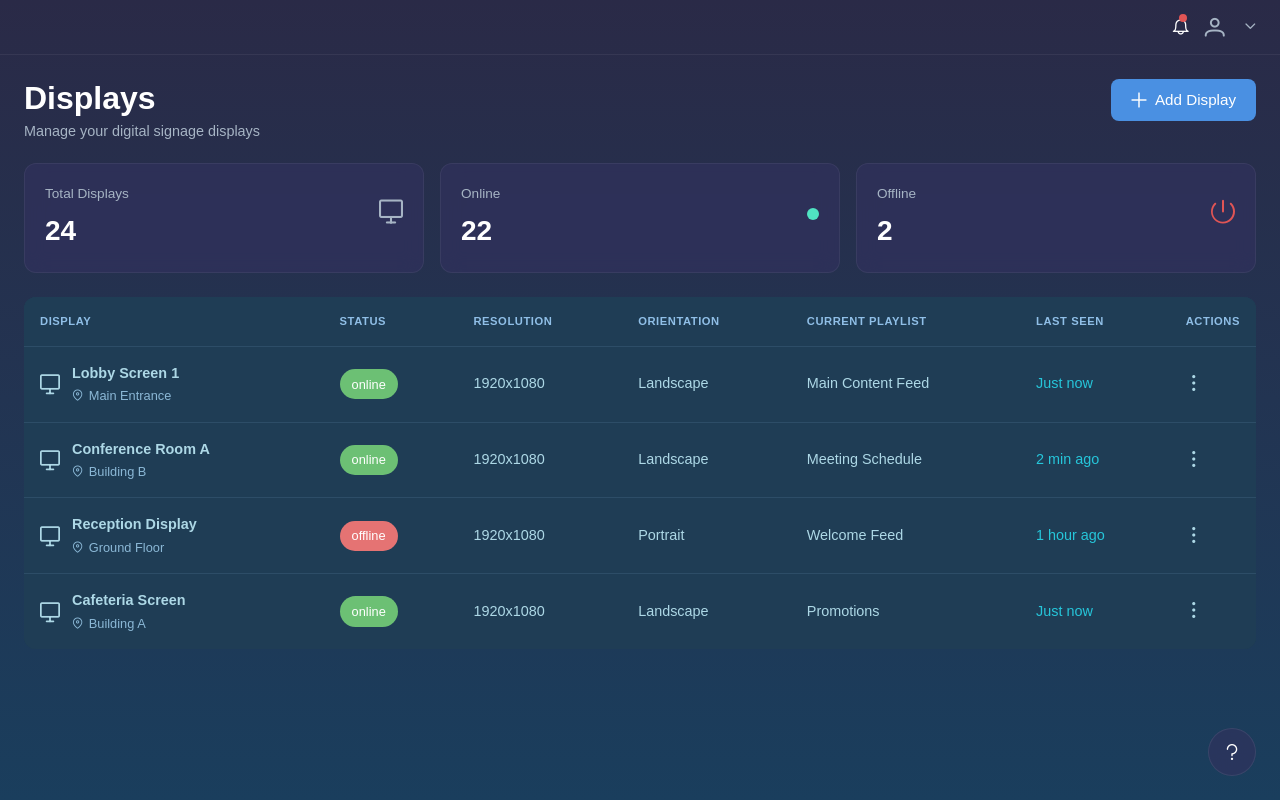
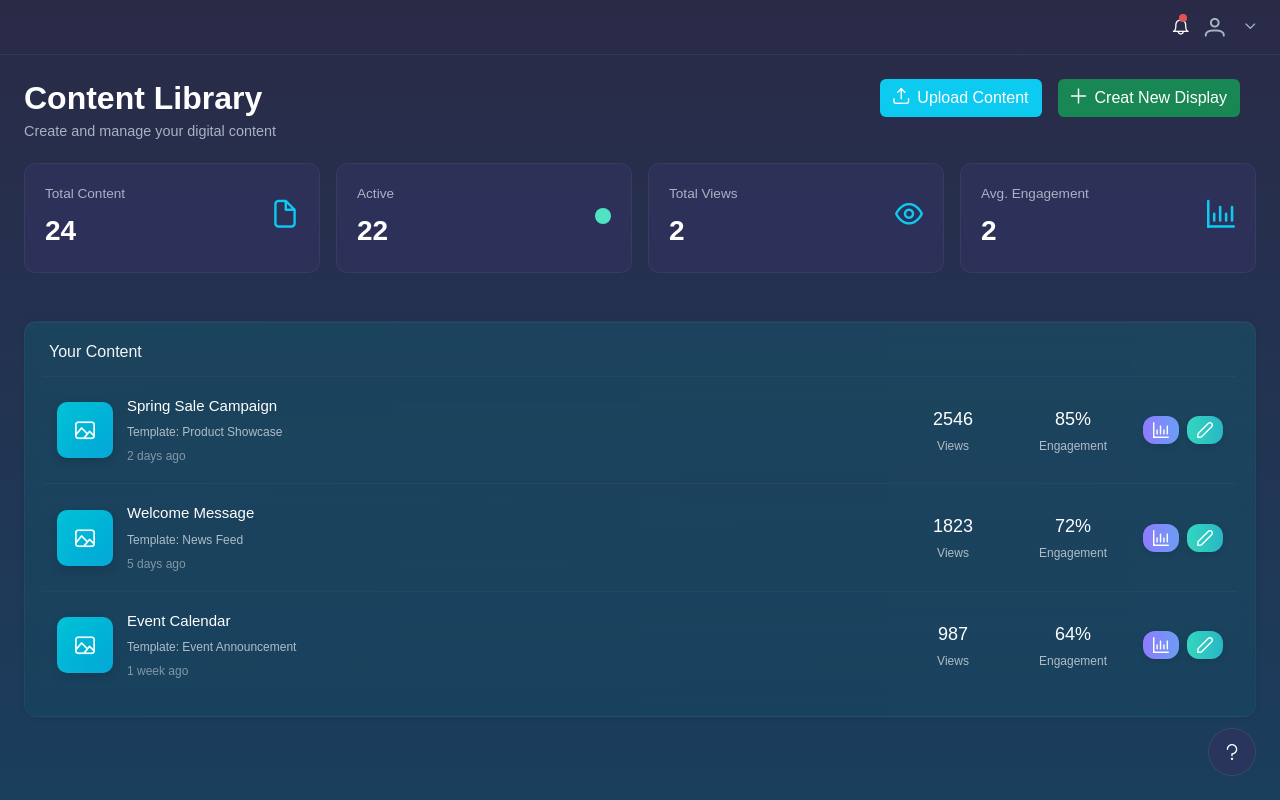
Before and after one commit to Junaid-Taqi/orator-display, a React (Create React App) app: page / in a window 1280 px wide. Built offline with nearby package versions, Linux system fonts and the light colour scheme; a web font is replaced by a local one.

Commit message:
initial commit

```diff
--- a/package.json
+++ b/package.json
@@ -1,5 +1,5 @@
 {
-  "name": "orator-display",
+  "name": "orator-content-library",
   "version": "0.1.0",
   "private": true,
   "dependencies": {
@@ -66,8 +66,8 @@
     "liferay-npm-bundler-preset-create-react-app": "^2.31.2"
   },
   "portlet": {
-    "com.liferay.portlet.display-category": "orator-display",
-    "javax.portlet.name": "oratordisplay",
+    "com.liferay.portlet.display-category": "orator-content-library",
+    "javax.portlet.name": "oratorcontentlibrary",
     "javax.portlet.security-role-ref": "power-user,user",
     "javax.portlet.resource-bundle": "content.Language",
     "com.liferay.portlet.instanceable": true
--- a/src/App.js
+++ b/src/App.js
@@ -6,14 +6,14 @@ import store, {persistor} from './Services/Store/Store';
 import 'bootstrap/dist/css/bootstrap.min.css';
 import "primereact/resources/themes/lara-light-cyan/theme.css";
 import 'primeicons/primeicons.css';
-import OratorDisplay from "./components/OratorDisplay/OratorDisplay";
+import OratorContentLibrary from "./components/OratorContentLibrary/OratorContentLibrary";
 
 function App() {
     return (
         <div className="App">
             <Provider store={store}>
                 <PersistGate loading={null} persistor={persistor}>
-                    <OratorDisplay/>
+                    <OratorContentLibrary/>
                 </PersistGate>
             </Provider>
         </div>
--- a/src/components/OratorDisplay/OratorDisplay.js
+++ b/src/components/OratorContentLibrary/OratorContentLibrary.js
@@ -1,20 +1,20 @@
-import React, { useEffect, useRef, useState } from 'react';
+import React, {useEffect, useRef, useState} from 'react';
 import 'primeicons/primeicons.css';
-import OratorDisplayTable from '../OratorDisplayTable/OratorDisplayTable';
+import OratorContentList from "../OratorContentList/OratorContentList";
 
 // Resolution & orientation options for Add Display form
 const RESOLUTION_OPTIONS = [
-    { value: '1920x1080', label: '1920x1080 (Full HD)' },
-    { value: '1280x720', label: '1280x720 (HD)' },
-    { value: '3840x2160', label: '3840x2160 (4K)' },
-    { value: '2560x1440', label: '2560x1440 (QHD)' },
+    {value: '1920x1080', label: '1920x1080 (Full HD)'},
+    {value: '1280x720', label: '1280x720 (HD)'},
+    {value: '3840x2160', label: '3840x2160 (4K)'},
+    {value: '2560x1440', label: '2560x1440 (QHD)'},
 ];
 const ORIENTATION_OPTIONS = [
-    { value: 'Landscape', label: 'Landscape' },
-    { value: 'Portrait', label: 'Portrait' },
+    {value: 'Landscape', label: 'Landscape'},
+    {value: 'Portrait', label: 'Portrait'},
 ];
 
-const OratorDisplay = () => {
+const OratorContentLibrary = () => {
     const totalDisplays = 24;
     const onlineCount = 22;
     const offlineCount = 2;
@@ -56,7 +56,7 @@ const OratorDisplay = () => {
     };
 
     const handleFormChange = (field, value) => {
-        setFormData((prev) => ({ ...prev, [field]: value }));
+        setFormData((prev) => ({...prev, [field]: value}));
     };
 
     const handleAddDisplaySubmit = (e) => {
@@ -75,8 +75,8 @@ const OratorDisplay = () => {
             {/* Top navigation bar */}
             <nav className="displays-dashboard__nav">
                 <span className="displays-dashboard__nav-bell">
-                    <i className="pi pi-bell" />
-                    <span className="nav-bell-dot" aria-hidden />
+                    <i className="pi pi-bell"/>
+                    <span className="nav-bell-dot" aria-hidden/>
                 </span>
                 <div className="displays-dashboard__nav-user-wrap" ref={userMenuRef}>
                     <button
@@ -86,17 +86,17 @@ const OratorDisplay = () => {
                         aria-expanded={userMenuOpen}
                         aria-haspopup="true"
                     >
-                        <i className="pi pi-user nav-user-icon" />
+                        <i className="pi pi-user nav-user-icon"/>
                         <div className="nav-user-info">
                             <span className="nav-user-name">{user?.fullName}</span>
                             <span className="nav-user-email">{user?.email}</span>
                         </div>
-                        <i className={`pi pi-chevron-down nav-user-chevron ${userMenuOpen ? 'is-open' : ''}`} />
+                        <i className={`pi pi-chevron-down nav-user-chevron ${userMenuOpen ? 'is-open' : ''}`}/>
                     </button>
                     {userMenuOpen && (
                         <div className="displays-dashboard__nav-user-menu" role="menu">
                             <button type="button" className="displays-dashboard__nav-user-menu-item" role="menuitem">
-                                <i className="pi pi-user" />
+                                <i className="pi pi-user"/>
                                 Profile
                             </button>
                             <button
@@ -105,7 +105,7 @@ const OratorDisplay = () => {
                                 role="menuitem"
                                 onClick={handleLogout}
                             >
-                                <i className="pi pi-sign-out" />
+                                <i className="pi pi-sign-out"/>
                                 Logout
                             </button>
                         </div>
@@ -116,48 +116,62 @@ const OratorDisplay = () => {
             {/* Main header */}
             <header className="displays-dashboard__header">
                 <div className="displays-dashboard__title-block">
-                    <h1 className="displays-dashboard__title">Displays</h1>
+                    <h1 className="displays-dashboard__title">Content Library</h1>
                     <p className="displays-dashboard__subtitle">
-                        Manage your digital signage displays
+                        Create and manage your digital content
                     </p>
                 </div>
-                <button type="button" className="displays-dashboard__add-btn" onClick={openAddDisplay}>
-                    <i className="pi pi-plus" />
-                    Add Display
-                </button>
+                <div className="buttons">
+                    <button type="button" className="displays-dashboard__add-btn btn bg-info me-3" onClick={openAddDisplay}>
+                        <i className="pi pi-upload me-2"/>
+                        Upload Content
+                    </button>
+                    <button type="button" className="displays-dashboard__add-btn bg-success btn me-3" onClick={openAddDisplay}>
+                        <i className="pi pi-plus me-2"/>
+                        Creat New Display
+                    </button>
+                </div>
             </header>
 
             {/* Summary cards */}
             <section className="displays-dashboard__cards">
                 <div className="displays-dashboard__card">
                     <div className="displays-dashboard__card-content">
-                        <p className="displays-dashboard__card-title">Total Displays</p>
+                        <p className="displays-dashboard__card-title">Total Content</p>
                         <p className="displays-dashboard__card-value">{totalDisplays}</p>
                     </div>
-                    <i className="pi pi-desktop displays-dashboard__card-icon pt-3" />
+                    <i className="pi pi-file-o fs-3 pt-3 text-light-blue"/>
                 </div>
                 <div className="displays-dashboard__card">
                     <div className="displays-dashboard__card-content">
-                        <p className="displays-dashboard__card-title">Online</p>
+                        <p className="displays-dashboard__card-title">Active</p>
                         <p className="displays-dashboard__card-value">{onlineCount}</p>
                     </div>
                     <span
                         className="displays-dashboard__card-icon icon-online mt-4"
-                        style={{ width: 12, height: 12, borderRadius: '50%', background: '#50E3C2', display: 'inline-block' }}
+                        style={{width: 16, height: 16, borderRadius: '50%', background: '#50E3C2', display: 'inline-block'}}
                         aria-hidden
                     />
                 </div>
                 <div className="displays-dashboard__card">
                     <div className="displays-dashboard__card-content">
-                        <p className="displays-dashboard__card-title">Offline</p>
+                        <p className="displays-dashboard__card-title">Total Views</p>
                         <p className="displays-dashboard__card-value">{offlineCount}</p>
                     </div>
-                    <i className="pi pi-power-off displays-dashboard__card-icon icon-offline pt-3" />
+                    <i className="pi pi-eye fs-3 pt-3 text-light-blue"/>
+                </div>
+                <div className="displays-dashboard__card">
+                    <div className="displays-dashboard__card-content">
+                        <p className="displays-dashboard__card-title">Avg. Engagement</p>
+                        <p className="displays-dashboard__card-value">{offlineCount}</p>
+                    </div>
+                    <i className="pi pi-chart-bar fs-3 pt-3 text-light-blue"/>
                 </div>
             </section>
 
-            {/* Display list table */}
-            <OratorDisplayTable />
+            <section className="displays-dashboard__cards">
+                <OratorContentList/>
+            </section>
 
             {/* Help button */}
             <button
@@ -165,7 +179,7 @@ const OratorDisplay = () => {
                 className="displays-dashboard__help-btn"
                 aria-label="Help"
             >
-                <i className="pi pi-question" />
+                <i className="pi pi-question"/>
             </button>
 
             {/* Add New Display modal */}
@@ -218,7 +232,7 @@ const OratorDisplay = () => {
                                         </option>
                                     ))}
                                 </select>
-                                <i className="pi pi-chevron-down add-display-form__chevron" aria-hidden />
+                                <i className="pi pi-chevron-down add-display-form__chevron" aria-hidden/>
                             </div>
                             <div className="add-display-form__field">
                                 <label htmlFor="orientation">Orientation</label>
@@ -234,7 +248,7 @@ const OratorDisplay = () => {
                                         </option>
                                     ))}
                                 </select>
-                                <i className="pi pi-chevron-down add-display-form__chevron" aria-hidden />
+                                <i className="pi pi-chevron-down add-display-form__chevron" aria-hidden/>
                             </div>
                             <div className="add-display-form__actions">
                                 <button type="button" className="add-display-form__cancel" onClick={closeAddDisplay}>
@@ -252,4 +266,4 @@ const OratorDisplay = () => {
     );
 };
 
-export default OratorDisplay;
+export default OratorContentLibrary;
--- /dev/null
+++ b/src/components/OratorContentList/OratorContentList.js
@@ -0,0 +1,229 @@
+import React, { useEffect } from 'react';
+
+const CSS_ID = 'orator-content-list-styles';
+const styles = `
+.orator-content-list {
+  margin: 24px 0;
+  border-radius: 12px;
+  padding: 18px;
+  background: linear-gradient(90deg, rgba(12,97,114,0.14) 0%, rgba(16,110,125,0.12) 100%), linear-gradient(180deg, rgba(9,121,135,0.18), rgba(13,77,92,0.06));
+  box-shadow: inset 0 1px 0 rgba(255,255,255,0.04), 0 1px 8px rgba(0,0,0,0.06);
+  color: #eaf6f7;
+  border: 1px solid rgba(255,255,255,0.03);
+  backdrop-filter: blur(6px);
+}
+
+.orator-content-list__header {
+  font-size: 16px;
+  margin-bottom: 12px;
+  color: rgba(255,255,255,0.95);
+  padding-left: 6px;
+}
+
+.orator-content-list__items {
+  border-top: 1px solid rgba(255,255,255,0.03);
+}
+
+.orator-content-item {
+  display: flex;
+  align-items: center;
+  justify-content: space-between;
+  gap: 16px;
+  padding: 18px 14px;
+  border-bottom: 1px solid rgba(255,255,255,0.03);
+  transition: background 0.18s ease;
+}
+
+.orator-content-item:last-child {
+  border-bottom: none;
+}
+
+.orator-content-left {
+  display: flex;
+  align-items: center;
+  gap: 14px;
+  min-width: 0;
+}
+
+.orator-thumb {
+  width: 56px;
+  height: 56px;
+  border-radius: 10px;
+  background: linear-gradient(135deg,#00c2d7,#00a6d6);
+  display: flex;
+  align-items: center;
+  justify-content: center;
+  box-shadow: 0 4px 10px rgba(0,0,0,0.12), inset 0 -6px 16px rgba(255,255,255,0.03);
+  flex-shrink: 0;
+}
+
+.orator-thumb .pi {
+  color: #fff;
+  font-size: 20px;
+  opacity: 0.98;
+}
+
+.orator-content-meta {
+  min-width: 0;
+}
+
+.orator-content-title {
+  font-size: 15px;
+  color: #ffffff;
+  margin-bottom: 6px;
+  white-space: nowrap;
+  overflow: hidden;
+  text-overflow: ellipsis;
+}
+
+.orator-content-sub {
+  font-size: 12px;
+  color: rgba(255,255,255,0.65);
+}
+
+.orator-content-right {
+  display: flex;
+  align-items: center;
+  gap: 12px;
+  flex-shrink: 0;
+}
+
+.orator-stats {
+  text-align: center;
+  margin-right: 8px;
+  min-width: 100px;
+}
+
+.orator-stats .value {
+  font-size: 18px;
+  color: #fff;
+}
+
+.orator-stats .label {
+  display: block;
+  font-size: 11px;
+  color: rgba(255,255,255,0.65);
+  margin-top: 4px;
+}
+
+.orator-engagement {
+  margin-top: 4px;
+  color: #ffffff;
+  font-size: 14px;
+}
+
+.orator-actions {
+  display: flex;
+  gap: 8px;
+  align-items: center;
+}
+
+.orator-action-btn {
+  width: 36px;
+  height: 28px;
+  border-radius: 12px;
+  border: none;
+  display: inline-flex;
+  align-items: center;
+  justify-content: center;
+  cursor: pointer;
+  color: #fff;
+  font-size: 14px;
+  box-shadow: 0 2px 6px rgba(0,0,0,0.12);
+}
+
+.orator-action-chart {
+  background: linear-gradient(90deg, #8f7bff, #6b9df4);
+}
+
+.orator-action-edit {
+  background: linear-gradient(90deg, #34d6bf, #29b7c4);
+}
+
+@media (max-width: 720px) {
+  .orator-stats { display: none; }
+}
+`;
+const OratorContentList = () => {
+    const demoData = [
+        {
+            id: 1,
+            title: 'Spring Sale Campaign',
+            template: 'Template: Product Showcase',
+            time: '2 days ago',
+            views: '2546',
+            engagement: '85%',
+        },
+        {
+            id: 2,
+            title: 'Welcome Message',
+            template: 'Template: News Feed',
+            time: '5 days ago',
+            views: '1823',
+            engagement: '72%',
+        },
+        {
+            id: 3,
+            title: 'Event Calendar',
+            template: 'Template: Event Announcement',
+            time: '1 week ago',
+            views: '987',
+            engagement: '64%',
+        },
+    ];
+    useEffect(() => {
+        if (!document.getElementById(CSS_ID)) {
+            const styleTag = document.createElement('style');
+            styleTag.id = CSS_ID;
+            styleTag.innerHTML = styles;
+            document.head.appendChild(styleTag);
+        }
+    }, []);
+
+    return (
+        <div className="orator-content-list" role="region" aria-label="Your Content">
+            <div className="orator-content-list__header">Your Content</div>
+            <div className="orator-content-list__items">
+                {demoData.map((item) => (
+                    <div key={item.id} className="orator-content-item">
+                        <div className="orator-content-left">
+                            <div className="orator-thumb" aria-hidden>
+                                <i className="pi pi-image" />
+                            </div>
+                            <div className="orator-content-meta">
+                                <div className="orator-content-title">{item.title}</div>
+                                <div className="orator-content-sub">
+                                    {item.template}
+                                    <span style={{ display: 'block', marginTop: 6, color: 'rgba(255,255,255,0.45)', fontSize: 12 }}>{item.time}</span>
+                                </div>
+                            </div>
+                        </div>
+
+                        <div className="orator-content-right">
+                            <div className="orator-stats" aria-hidden>
+                                <div className="value">{item.views}</div>
+                                <div className="label">Views</div>
+                                {/*<div className="orator-engagement">{item.engagement} <span style={{ fontWeight: 600, fontSize: 11, color: 'rgba(255,255,255,0.7)' }}>Engagement</span></div>*/}
+                            </div>
+                            <div className="orator-stats" aria-hidden>
+                                <div className="value">{item.engagement}</div>
+                                <div className="label">Engagement</div>
+                            </div>
+
+                            <div className="orator-actions" role="group" aria-label="Actions">
+                                <button className="orator-action-btn orator-action-chart" title="View stats" type="button">
+                                    <i className="pi pi-chart-bar" />
+                                </button>
+                                <button className="orator-action-btn orator-action-edit" title="Edit content" type="button">
+                                    <i className="pi pi-pencil" />
+                                </button>
+                            </div>
+                        </div>
+                    </div>
+                ))}
+            </div>
+        </div>
+    );
+};
+
+export default OratorContentList;
--- a/src/css/main.scss
+++ b/src/css/main.scss
@@ -17,3 +17,21 @@ html, body{
  ====================================================================================**/
 
 @import 'displays-dashboard.scss';
+
+.text-light-blue {
+  color: #0dcaf0;
+}
+
+.label {
+  font-weight: normal !important;
+  border: 0 !important;
+  font-size: 12px !important;
+  box-shadow: none !important;
+}
+.media-name {
+  color: #fff;
+  white-space: nowrap;
+  text-overflow: ellipsis;
+  width: 90%;
+  overflow: hidden;
+}
```
Also changed, not shown: 2 other files (tests, documents, lock files or other folders).
